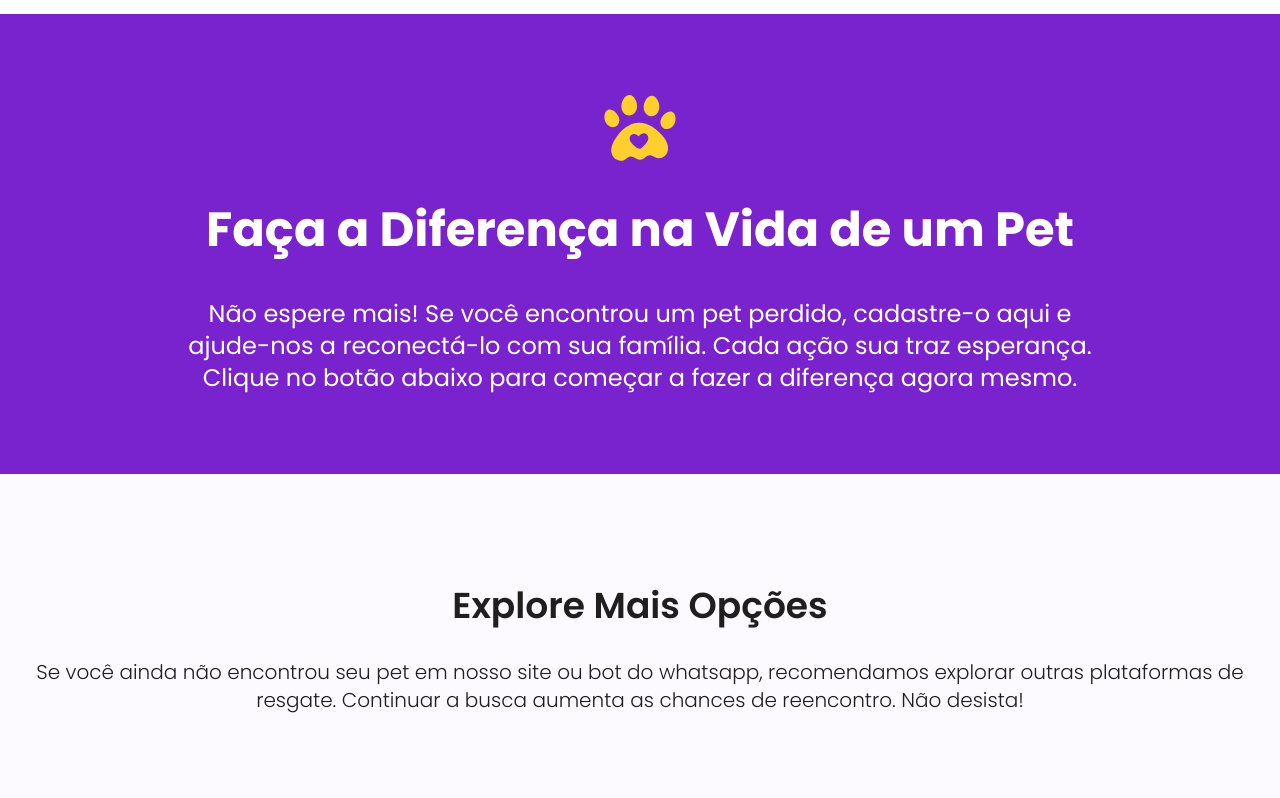
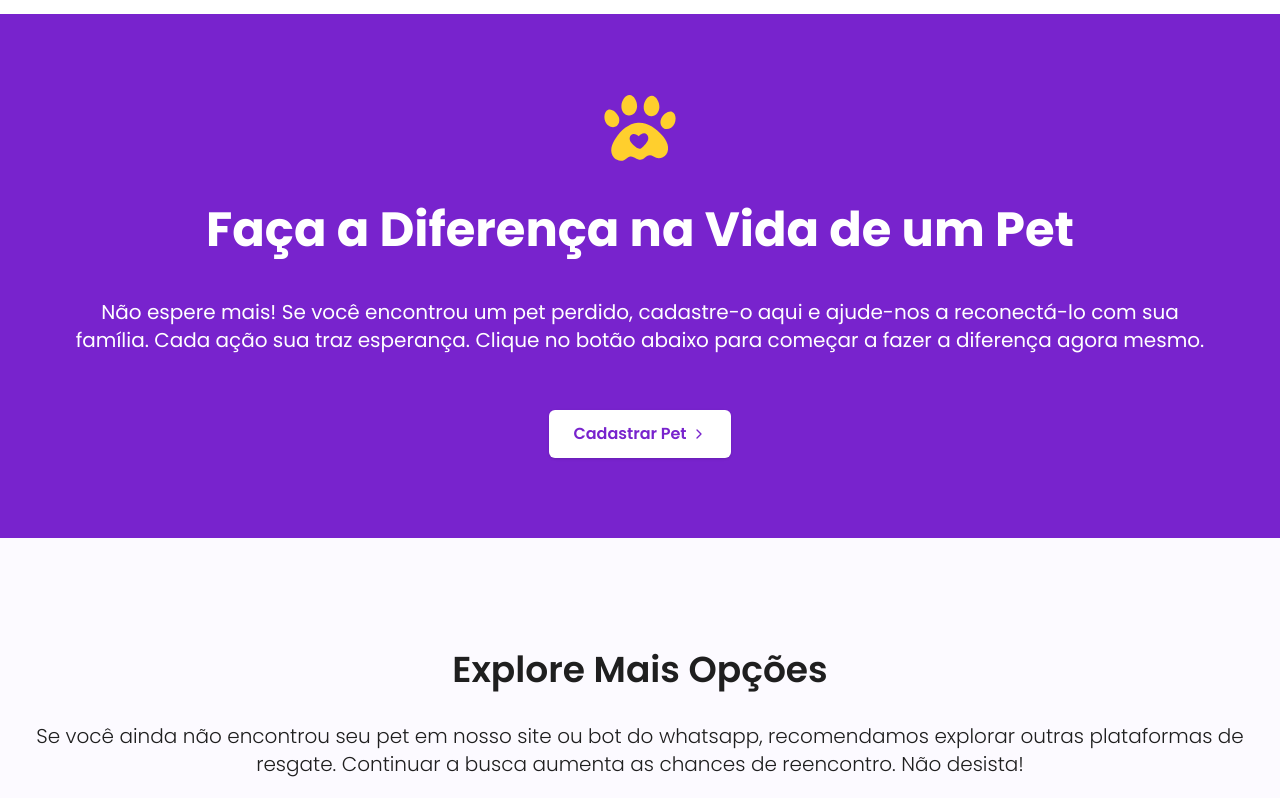
Before and after one commit to scooby-doo-cade-voce/frontend, a React (Vite) app: page / in a window 1280 px wide. Shown: the part 4270-5068 px from the top of the page. Built offline with nearby package versions, Linux system fonts and the light colour scheme; a web font is replaced by a local one; what tailwindcss-radix would draw is missing.

Commit message:
chore: update text and add missing button to section

```diff
--- a/src/components/help-find/index.tsx
+++ b/src/components/help-find/index.tsx
@@ -1,6 +1,11 @@
+import { ChevronRight } from 'lucide-react'
+import { Link, useLocation } from 'react-router-dom'
 import { Paw } from '../paw'
+import { Button } from '../ui/button'
 
 export function HelpFind() {
+  const location = useLocation()
+
   return (
     <section className="bg-primary-500 py-10 text-white lg:py-20">
       <div className="container">
@@ -10,12 +15,23 @@ export function HelpFind() {
           Faça a Diferença na Vida de um Pet
         </h2>
 
-        <p className="text-balance text-center lg:text-2xl">
+        <p className="text-balance text-center lg:text-xl">
           Não espere mais! Se você encontrou um pet perdido, cadastre-o aqui e
           ajude-nos a reconectá-lo com sua família. Cada ação sua traz
           esperança. Clique no botão abaixo para começar a fazer a diferença
           agora mesmo.
         </p>
+
+        {['/', '/pets-encontratos'].includes(location.pathname) && (
+          <Button
+            asChild
+            className="mx-auto mt-7 flex h-auto w-fit gap-1 bg-white px-6 py-3 text-base font-semibold text-primary hover:bg-white/80 lg:mt-14"
+          >
+            <Link to="/cadastrar-pet">
+              Cadastrar Pet <ChevronRight className="size-4" />
+            </Link>
+          </Button>
+        )}
       </div>
     </section>
   )
```
